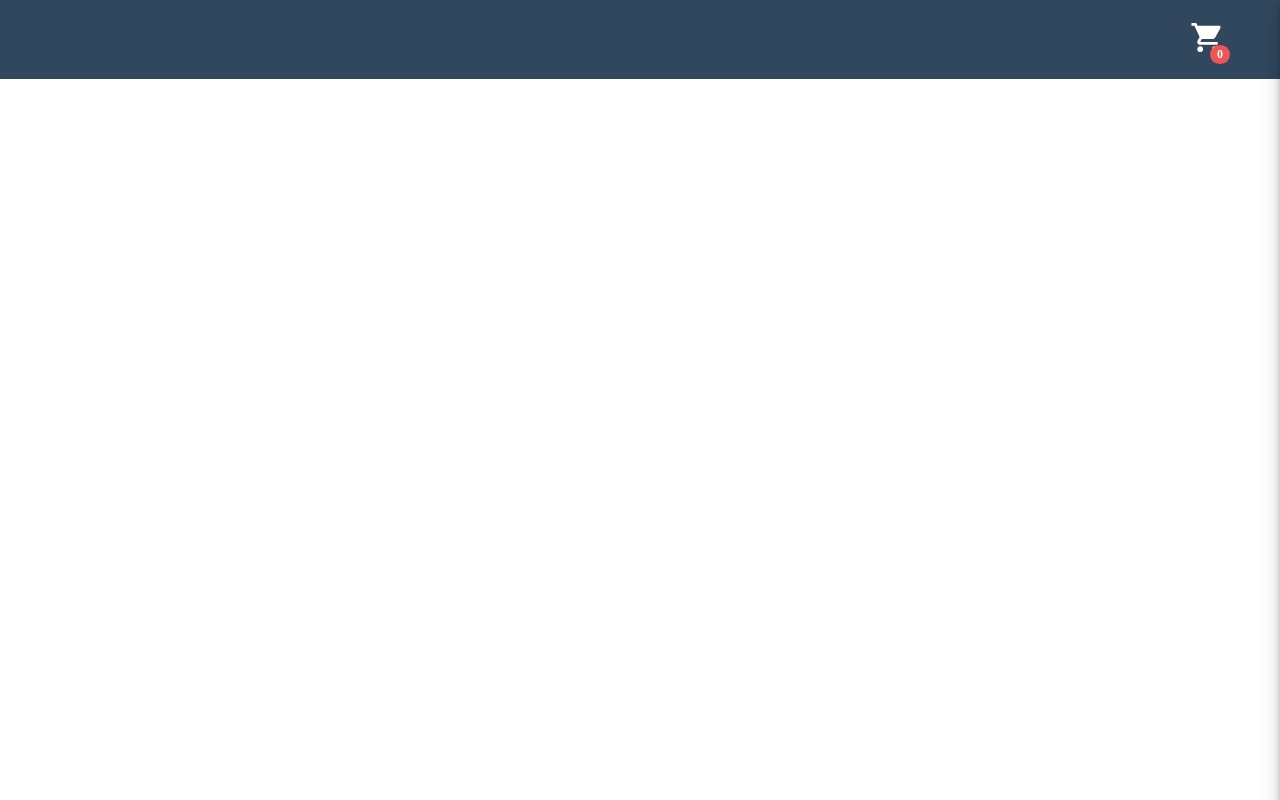
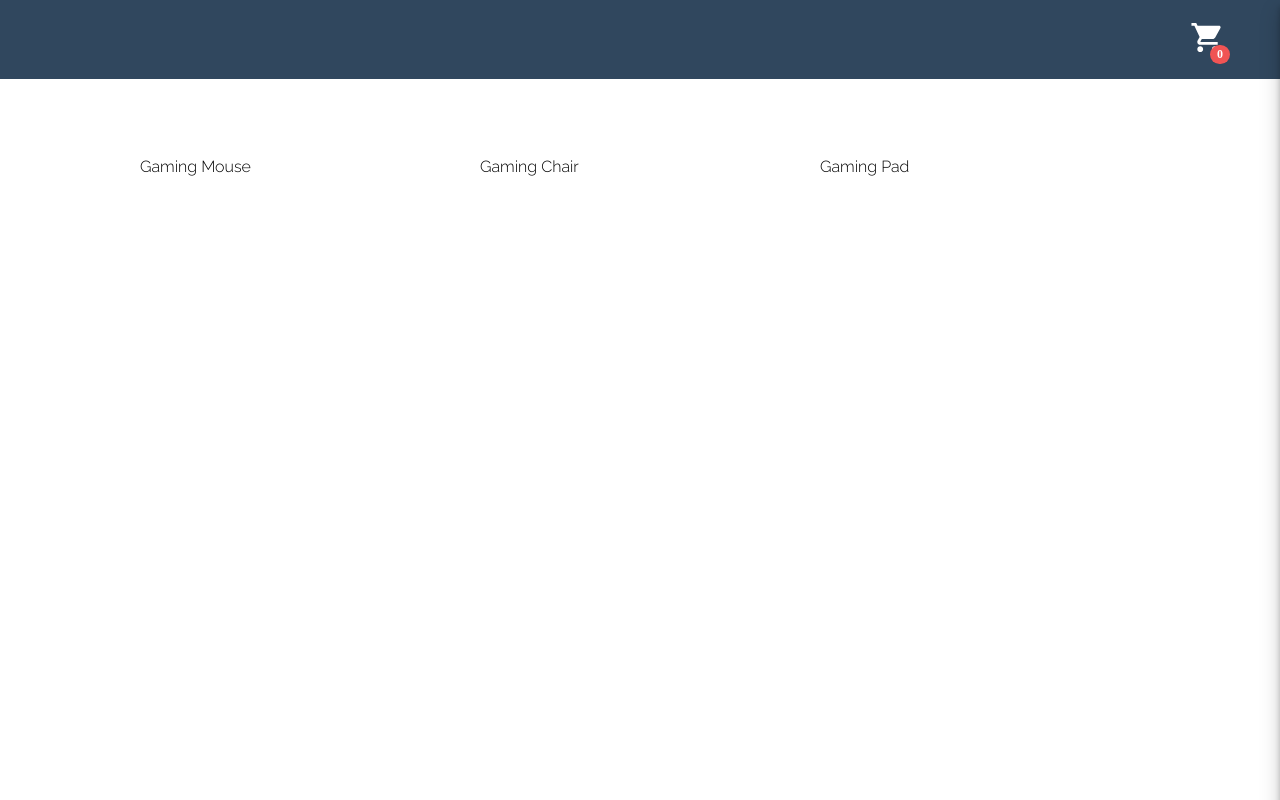
Before and after one commit to mightyFZeus/shopping-cart, a React (Create React App) app: page / in a window 1280 px wide. Built offline with nearby package versions, Linux system fonts and the light colour scheme.

Commit message:
display product

```diff
--- a/public/index.html
+++ b/public/index.html
@@ -1,16 +1,24 @@
 <!DOCTYPE html>
 <html lang="en">
-
   <head>
-	<meta charset="utf-8">
-	<meta name="viewport" content="width=device-width, initial-scale=1, shrink-to-fit=no">
-	<meta name="theme-color" content="#000000">
+    <meta charset="utf-8" />
+    <meta
+      name="viewport"
+      content="width=device-width, initial-scale=1, shrink-to-fit=no"
+    />
+    <meta name="theme-color" content="#000000" />
     <!--
       manifest.json provides metadata used when your web app is added to the
       homescreen on Android. See https://developers.google.com/web/fundamentals/engage-and-retain/web-app-manifest/
     -->
-	<link rel="manifest" href="%PUBLIC_URL%/manifest.json">
-	<link rel="shortcut icon" href="%PUBLIC_URL%/favicon.ico">
+    <link rel="preconnect" href="https://fonts.gstatic.com" />
+    <link rel="preconnect" href="https://fonts.gstatic.com" />
+    <link
+      href="https://fonts.googleapis.com/css2?family=Raleway:wght@200;300&display=swap"
+      rel="stylesheet"
+    />
+    <link rel="manifest" href="%PUBLIC_URL%/manifest.json" />
+    <link rel="shortcut icon" href="%PUBLIC_URL%/favicon.ico" />
     <!--
       Notice the use of %PUBLIC_URL% in the tags above.
       It will be replaced with the URL of the `public` folder during the build.
@@ -20,7 +28,7 @@
       work correctly both with client-side routing and a non-root public URL.
       Learn how to configure a non-root public URL by running `npm run build`.
     -->
-	<title>React App</title>
+    <title>Shopping Cart</title>
   </head>
 
   <body>
@@ -39,5 +47,4 @@
       To create a production bundle, use `npm run build` or `yarn build`.
     -->
   </body>
-
 </html>
--- a/src/App.js
+++ b/src/App.js
@@ -1,18 +1,29 @@
 import "./styles.css";
-import { useState } from "react";
+import { useState, useContext, useEffect } from "react";
 import GlobalStyles from "./GlobalStyles";
-
-import { NavBar, OverLay, MainContainer } from "./AppStyles";
+import Context from "./Store/Context";
+import { NavBar, OverLay, MainContainer, ProductList } from "./AppStyles";
 import Cart from "./Components/Cart/Cart";
 export default function App() {
   const [isToggle, setToggle] = useState(false);
+  const context = useContext(Context);
+  useEffect(() => {
+    console.log(context);
+  }, [context]);
   return (
     <>
       <GlobalStyles />
       <NavBar>
         <Cart isToggle={isToggle} setToggle={setToggle} />
       </NavBar>
-      <MainContainer>{isToggle && <OverLay />}</MainContainer>
+      <MainContainer>
+        {isToggle && <OverLay />}
+        <ProductList>
+          {context.products.map((p) => (
+            <div>{p.title}</div>
+          ))}
+        </ProductList>
+      </MainContainer>
     </>
   );
 }
--- a/src/AppStyles.js
+++ b/src/AppStyles.js
@@ -32,4 +32,5 @@ export const ProductList = styled.div`
   grid-template-columns: repeat(auto-fill, minmax(280px, 1fr));
   grid-gap: 20px;
   align-items: stretch;
+  font-family: "Raleway", sans-serif;
 `;
--- a/src/Components/Cart/Styles.js
+++ b/src/Components/Cart/Styles.js
@@ -53,7 +53,7 @@ export const EmptyCart = styled.div`
   top: 50%;
   left: 50%;
   transform: translate(-50%, -50%);
-  font-size: 24px;
+  font-size: 24px;font-family: 'Raleway', sans-serif;
 `;
 
 export const SideBarHeader = styled.div`
@@ -71,6 +71,7 @@ export const SideBarHeader = styled.div`
     width: 100%;
     background: #000000;
   }
+  font-family: 'Raleway', sans-serif;
 `;
 
 export const Card = styled.div`
--- /dev/null
+++ b/src/Store/Context.js
@@ -0,0 +1,9 @@
+import { createContext } from "react";
+
+export default createContext({
+  products: [],
+  carts: [],
+  addProductToCart: (product) => {},
+  removeProductFromCart: (productID) => {},
+  clearCart: () => {}
+});
--- /dev/null
+++ b/src/Store/GlobalState.js
@@ -0,0 +1,70 @@
+import React, { useReducer } from "react";
+import { ADD_TO_CART, REMOVE_FROM_CART, CLEAR_ALL_FROM_CART } from "./Types";
+import Reducer from "./Reducer";
+import Context from "./Context";
+
+export default function GlobalState(props) {
+  const products = [
+    {
+      id: 0,
+      title: "Gaming Mouse",
+      imageURL:
+        "https://m.media-amazon.com/images/I/51S6IQ2lGwL._AC_UY327_FMwebp_QL65_.jpg",
+      price: 49.5
+    },
+    {
+      id: 1,
+      title: "Gaming Chair",
+      imageURL:
+        "https://m.media-amazon.com/images/I/61HEqHMkRhL._AC_UL480_FMwebp_QL65_.jpg",
+      price: 149.0
+    },
+    {
+      id: 2,
+      title: "Gaming Pad",
+      imageURL:
+        "https://m.media-amazon.com/images/I/71k--F6wVGL._AC_UL480_FMwebp_QL65_.jpg",
+      price: 34.5
+    }
+  ];
+
+  const [state, dispatch] = useReducer(Reducer, { carts: [] });
+
+  // add product to cart
+
+  const addProductToCart = (product) => {
+    dispatch({
+      type: ADD_TO_CART,
+      payload: product
+    });
+  };
+
+  //remove product from cart
+  const removeProductFromCart = (productID) => {
+    dispatch({
+      type: REMOVE_FROM_CART,
+      payload: productID
+    });
+  };
+
+  // clear cart
+  const clearCart = () => {
+    dispatch({
+      type: CLEAR_ALL - FROM_CART
+    });
+  };
+
+  return (
+    <Context.Provider
+      value={{
+        products: products,
+        addProductToCart: addProductToCart,
+        removeProductFromCart: removeProductFromCart,
+        clearCart: clearCart,
+        carts: state.carts
+      }}
+    >
+      {props.children}
+    </Context.Provider>
+  );
+}
--- /dev/null
+++ b/src/Store/Reducer.js
@@ -0,0 +1,52 @@
+import { ADD_TO_CART, REMOVE_FROM_CART, CLEAR_ALL_FROM_CART } from "./Types";
+
+const addProductToCart = (state, product) => {
+  const copy = [...state.carts];
+  const currentItemIndex = copy.findIndex((i) => i.product.id === product.id);
+
+  if (currentItemIndex < 0) {
+    copy.push({ product, quantity: 1 });
+  } else {
+    const copyItem = { ...copy[currentItemIndex] };
+    copyItem.quantity++;
+    copy[currentItemIndex] = copyItem;
+  }
+  // always  your state and update whatever you did
+  return { ...state, carts: copy };
+};
+
+const removeProductFromCart = (state, productID) => {
+  const copy = [...state.carts];
+  const currentItemIndex = copy.findIndex((i) => i.product.id === product.id);
+
+  if (currentItemIndex > 0) {
+    const currentItem = { ...copy(currentItemIndex) };
+    currentItem.quantity--;
+
+    if (currentItem.quantity <= 0) {
+      copy.splice(currentItemIndex, 1);
+    } else {
+      copy[currentItemIndex] = currentItem;
+    }
+  }
+  return { ...state, carts: copy };
+};
+
+const clearCart = (state) => {
+  return {
+    ...state,
+    carts: []
+  };
+};
+export default (state, action) => {
+  switch (action.type) {
+    case ADD_TO_CART:
+      return addProductToCart(state, action.payload);
+    case REMOVE_FROM_CART:
+      return removeProductFromCart(state, action.payload);
+    case CLEAR_ALL_FROM_CART:
+      return clearCart(state);
+    default:
+      return state;
+  }
+};
--- /dev/null
+++ b/src/Store/Types.js
@@ -0,0 +1,3 @@
+export const ADD_TO_CART = "ADD_TO_CART";
+export const REMOVE_FROM_CART = "REMOVE_FROM_CART";
+export const CLEAR_ALL_FROM_CART = "CLEAR_ALL_FROM_CART";
--- a/src/index.js
+++ b/src/index.js
@@ -2,11 +2,14 @@ import { StrictMode } from "react";
 import ReactDOM from "react-dom";
 
 import App from "./App";
+import GlobalState from "./Store/GlobalState";
 
 const rootElement = document.getElementById("root");
 ReactDOM.render(
   <StrictMode>
-    <App />
+    <GlobalState>
+      <App />
+    </GlobalState>
   </StrictMode>,
   rootElement
 );
```
Lines whose indentation alone changed are shown as unchanged.
